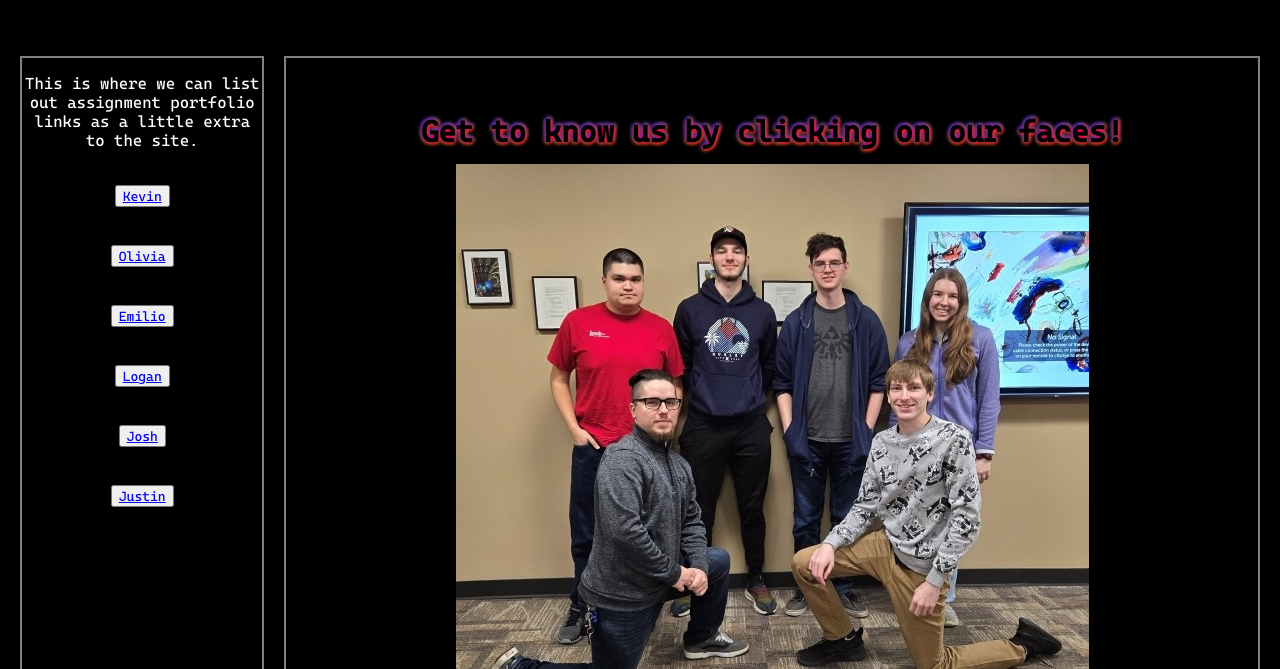
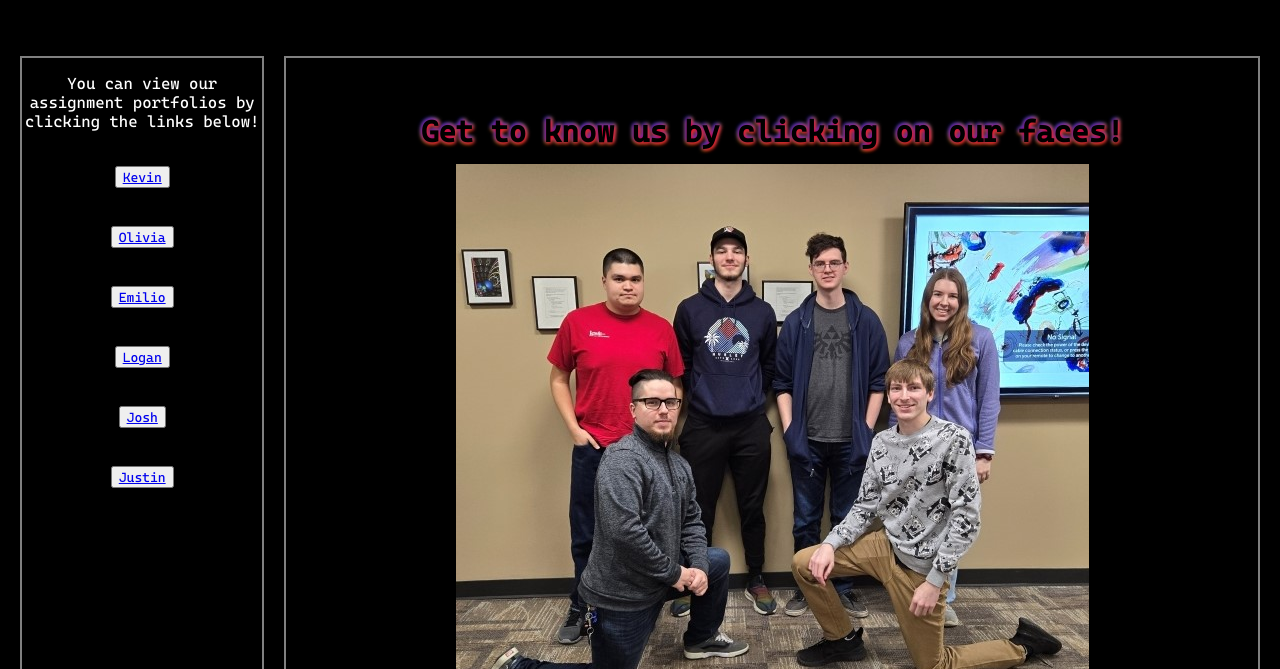
Before and after one commit to TheKrabbyPatties/getting-to-know-each-other, a website: page index.html in a window 1280 px wide. Shown: the part 131-800 px from the top of the page. Drawn offline with Linux system fonts and the light colour scheme.

Commit message:
Update index.html
edited assignment portfolio text

```diff
--- a/index.html
+++ b/index.html
@@ -18,7 +18,7 @@
     <!--main container for assignment portfolio side bar and image-->
     <div class="container">
         <div class="portfolio">
-            <p>This is where we can list out assignment portfolio links as a little extra to the site.<p>
+            <p>You can view our assignment portfolios by clicking the links below!<p>
             <br>
             <button><a href="https://blue-tree-00b8ffe10.4.azurestaticapps.net/">Kevin</a></button>
             <br>
```
